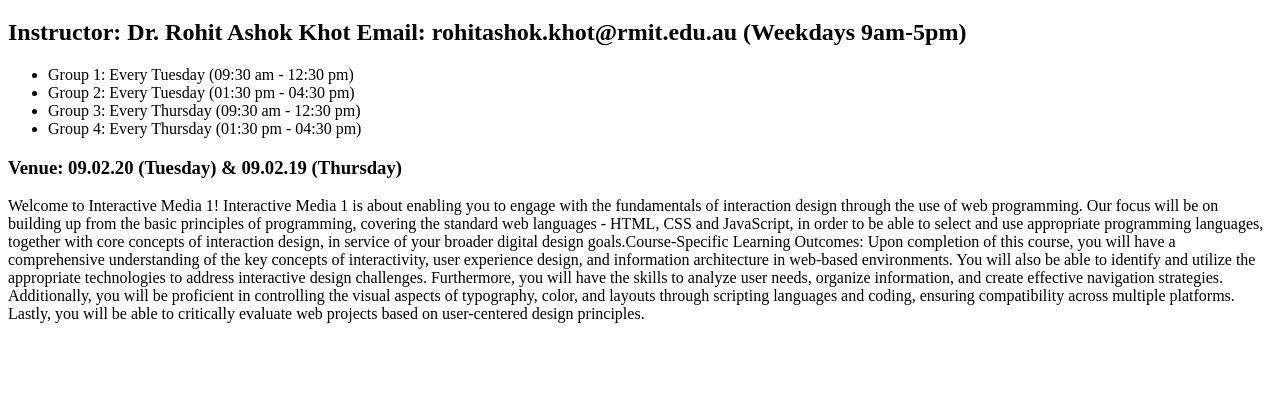
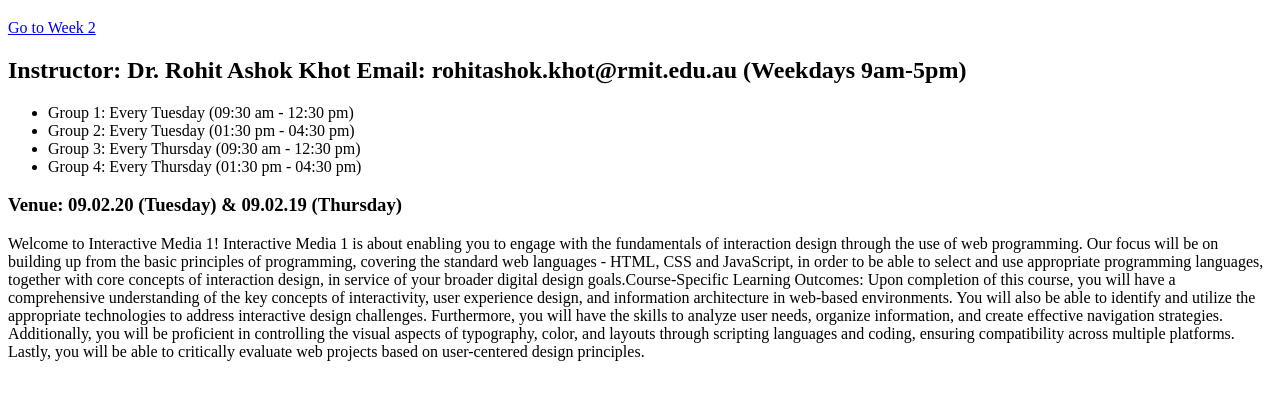
Before and after one commit to diiemmi/diiemmi.github.io, a plain HTML site: page index.html in a window 1280 px wide. Shown: the part 61-460 px from the top of the page. Drawn offline with Linux system fonts and the light colour scheme.

Commit message:
go to week 2

```diff
--- a/index.html
+++ b/index.html
@@ -8,6 +8,7 @@
 </head>
 <body>
     <h1>Interactive Media</h1>
+    <a href="week2/index.html">Go to Week 2</a>
     <h2>Instructor: Dr. Rohit Ashok Khot
     Email: rohitashok.khot@rmit.edu.au (Weekdays 9am-5pm)</h2>
     <ul>
```
